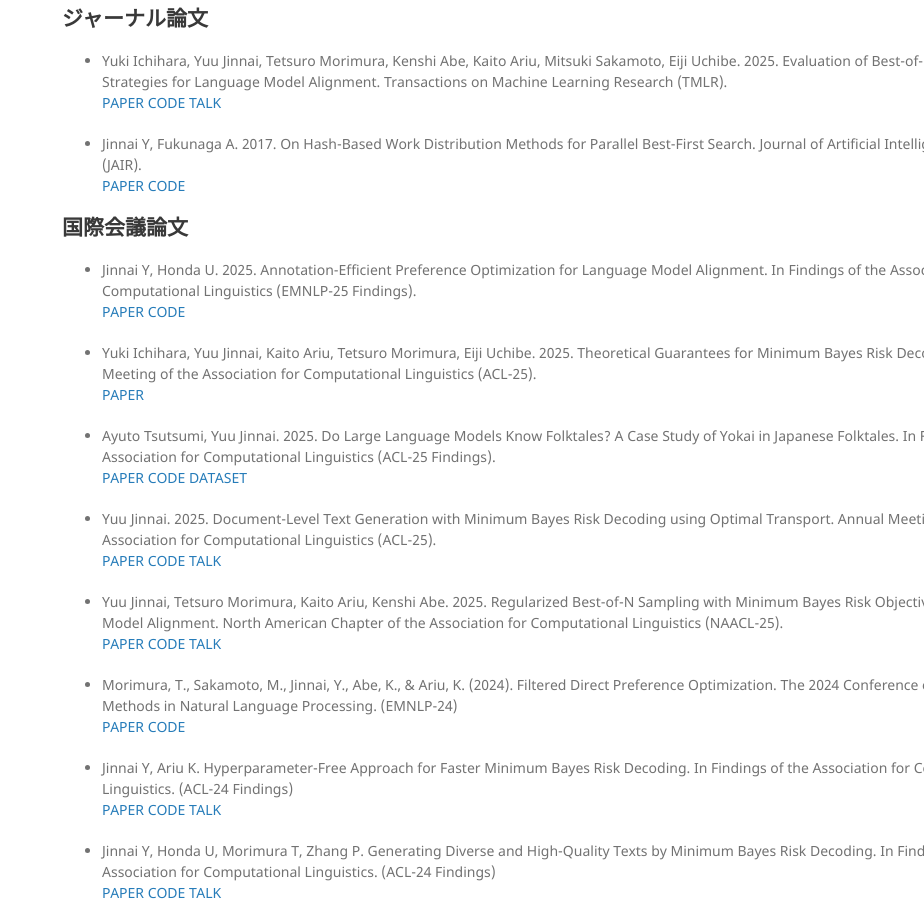
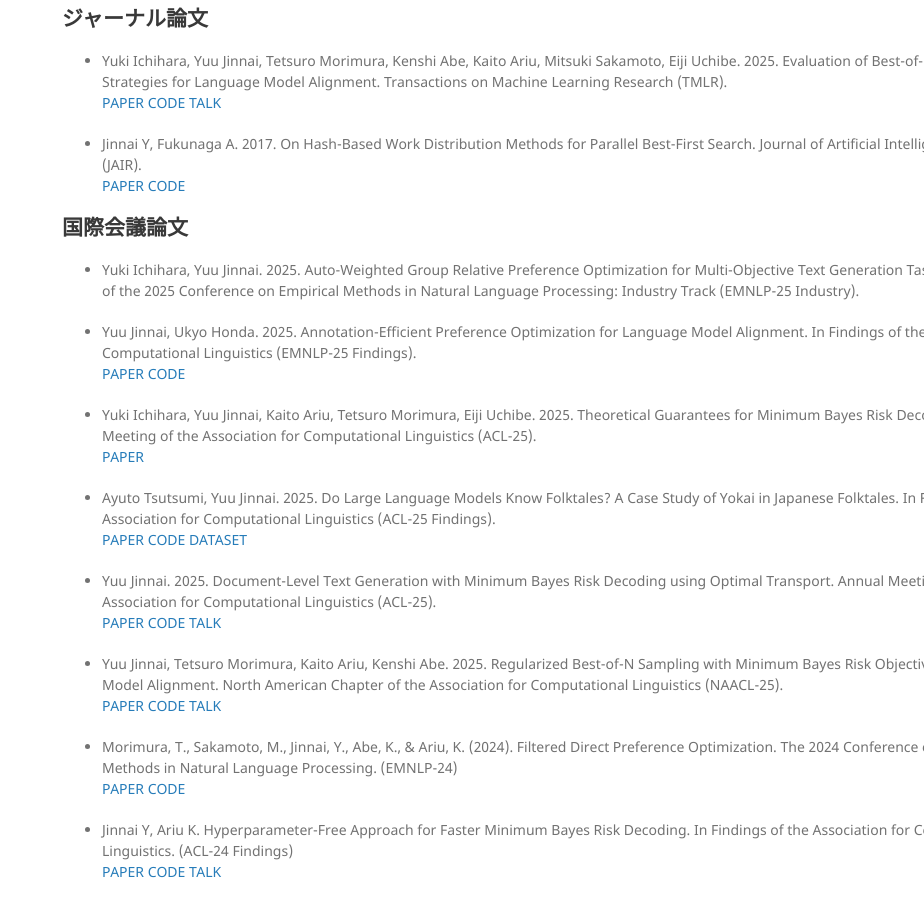
Before and after one commit to jinnaiyuu/jinnaiyuu.github.io, a Jekyll site: the page built from ja/index.md, in a window 1280 px wide and 900 px high, scrolled down 669 px. Shown: the whole window, without its empty margins (356-1280 px from the left). Built offline with Jekyll 4.4.1, drawn with Linux system fonts in a browser that asks for light colours; our own code applies the rules of GitHub Pages for plain Markdown files; some of the changed text lies outside the part shown.

Commit message:
added emnlp papers

```diff
--- a/ja/index.md
+++ b/ja/index.md
@@ -27,7 +27,9 @@
 
 ## 国際会議論文
 
-- Jinnai Y, Honda U. 2025. Annotation-Efficient Preference Optimization for Language Model Alignment. In Findings of the Association for Computational Linguistics (EMNLP-25 Findings).
+- Yuki Ichihara, Yuu Jinnai. 2025. Auto-Weighted Group Relative Preference Optimization for Multi-Objective Text Generation Tasks. In Proceedings of the 2025 Conference on Empirical Methods in Natural Language Processing: Industry Track (EMNLP-25 Industry).
+
+- Yuu Jinnai, Ukyo Honda. 2025. Annotation-Efficient Preference Optimization for Language Model Alignment. In Findings of the Association for Computational Linguistics (EMNLP-25 Findings).
 [PAPER](https://arxiv.org/abs/2405.13541) [CODE](https://github.com/CyberAgentAILab/annotation-efficient-po)
 
 - Yuki Ichihara, Yuu Jinnai, Kaito Ariu, Tetsuro Morimura, Eiji Uchibe. 2025. Theoretical Guarantees for Minimum Bayes Risk Decoding. Annual Meeting of the Association for Computational Linguistics (ACL-25).
@@ -89,7 +91,9 @@
 
 ## 国際会議ワークショップ論文
 
-- Jinnai Y. 2024. Does Cross-Cultural Alignment Change the Commonsense Morality of Language Models? The 2nd Workshop on Cross-Cultural Considerations in NLP (C3NLP Workshop at ACL 2024). **Best Paper Award**.
+- Zhidong Ling, Yuu Jinnai. 2025. In Proceedings of the 5rd Wordplay: When Language Meets Games Workshop (Wordplay 2025 at EMNLP 2025).
+
+- Yuu Jinnai. 2024. Does Cross-Cultural Alignment Change the Commonsense Morality of Language Models? The 2nd Workshop on Cross-Cultural Considerations in NLP (C3NLP Workshop at ACL 2024). **Best Paper Award**.
 [PAPER](https://aclanthology.org/2024.c3nlp-1.5.pdf) [TALK](https://www.youtube.com/watch?v=TjFDn3L65s0) [MODEL](https://huggingface.co/cyberagent/calm2-7b-chat-dpo-experimental) [DATASET](https://huggingface.co/datasets/cyberagent/chatbot-arena-ja-calm2-7b-chat-experimental)
 
 - Morimura T, Sakamoto M, Jinnai Y, Abe K, Ariu K. 2024. Filtered Direct Preference Optimization. ICML 2024 Workshop on Models of Human Feedback for AI Alignment.
```
